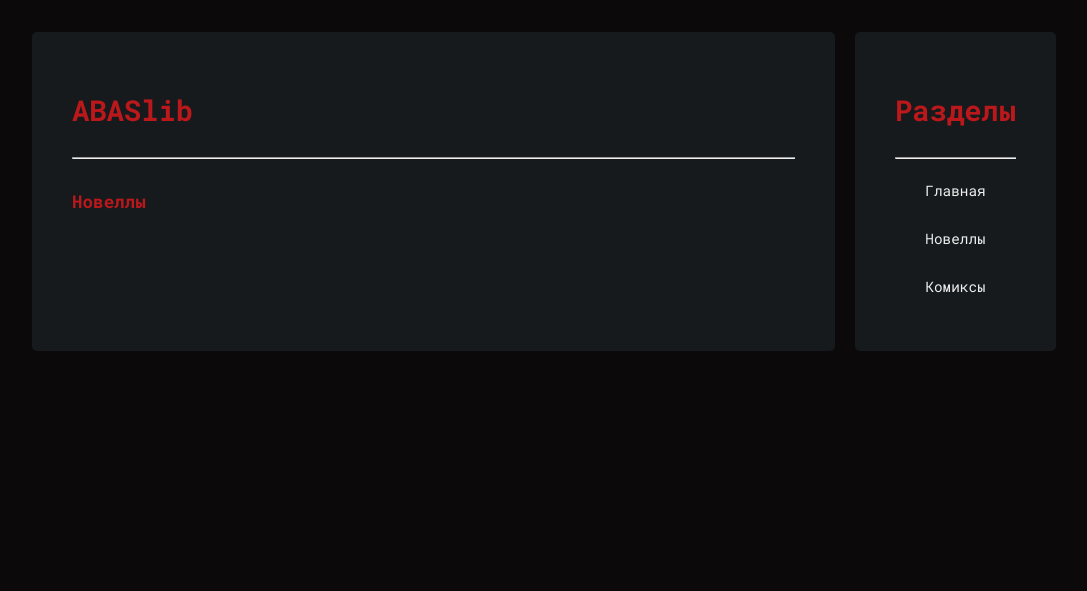
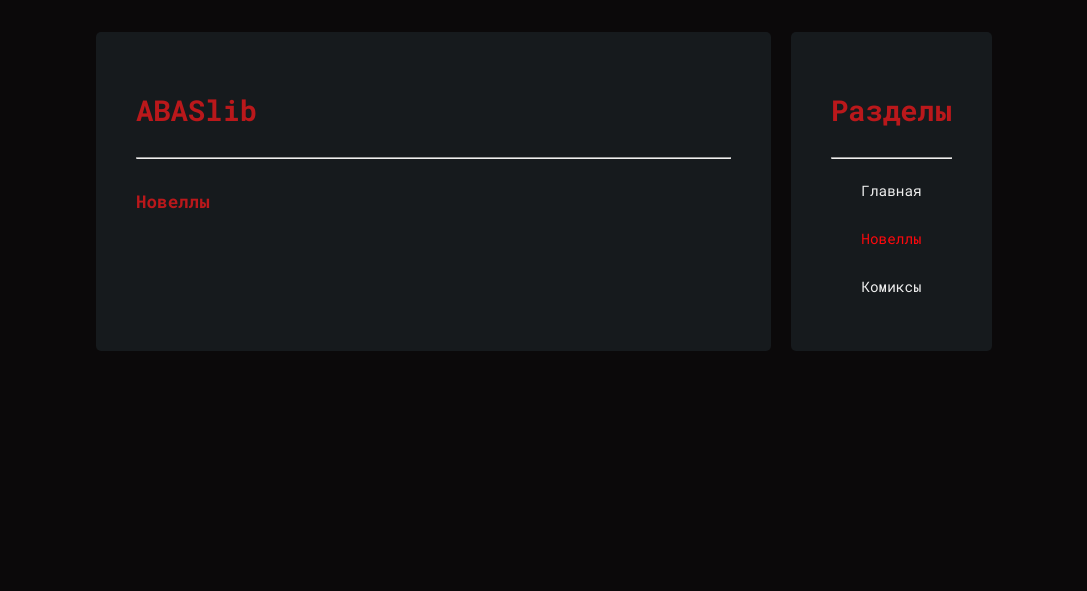
Before and after one commit to kv4D/abaslib, a Django app: page /text/ in a window 1280 px wide. Shown: the part 48-639 px from the top of the page, without its empty margins (96-1183 px from the left). Run offline with Django 5.2, Linux system fonts and the light colour scheme; data that the repository does not hold is empty.

Commit message:
Добавлены индикаторы активной секции

```diff
--- a/main/templates/main/graphic_titles.html
+++ b/main/templates/main/graphic_titles.html
@@ -35,7 +35,7 @@
         </button>
       </a>
       <a href="{% url 'main:graphic_titles' %}">
-        <button class="ref_button">
+        <button class="ref_button activated">
           Комиксы
         </button>
       </a>
--- a/main/templates/main/home.html
+++ b/main/templates/main/home.html
@@ -82,7 +82,7 @@
       <h1>Разделы</h1>
       <hr />
       <a href="{% url 'main:home' %}">
-        <button class="ref_button">
+        <button class="ref_button activated">
           Главная
         </button>
       </a>
--- a/main/templates/main/text_titles.html
+++ b/main/templates/main/text_titles.html
@@ -30,7 +30,7 @@
         </button>
       </a>
       <a href="{% url 'main:text_titles' %}">
-        <button class="ref_button">
+        <button class="ref_button activated">
           Новеллы
         </button>
       </a>
--- a/main/templates/main/title_page.html
+++ b/main/templates/main/title_page.html
@@ -69,7 +69,7 @@
       <br />
       <div class="button_group">
         <a href="{% url 'main:title_page' title.id %}?title_type={{ request.GET.title_type }}&section=about">
-          <button class="ref_button">
+          <button class="ref_button {% if request.GET.section == 'about' %}activated{% endif %}">
             <svg xmlns="http://www.w3.org/2000/svg" class="button_icon" fill="currentColor" class="bi bi-info-square" viewBox="0 0 16 16">
               <path d="M14 1a1 1 0 0 1 1 1v12a1 1 0 0 1-1 1H2a1 1 0 0 1-1-1V2a1 1 0 0 1 1-1zM2 0a2 2 0 0 0-2 2v12a2 2 0 0 0 2 2h12a2 2 0 0 0 2-2V2a2 2 0 0 0-2-2z"/>
               <path d="m8.93 6.588-2.29.287-.082.38.45.083c.294.07.352.176.288.469l-.738 3.468c-.194.897.105 1.319.808 1.319.545 0 1.178-.252 1.465-.598l.088-.416c-.2.176-.492.246-.686.246-.275 0-.375-.193-.304-.533zM9 4.5a1 1 0 1 1-2 0 1 1 0 0 1 2 0"/>
@@ -78,7 +78,7 @@
           </button>
         </a>
         <a href="{% url 'main:title_page' title.id %}?title_type={{ request.GET.title_type }}&section=chapters">
-          <button class="ref_button">
+          <button class="ref_button {% if request.GET.section == 'chapters' %}activated{% endif %}">
             <svg xmlns="http://www.w3.org/2000/svg" class="button_icon" fill="currentColor" class="bi bi-journal" viewBox="0 0 16 16">
               <path d="M3 0h10a2 2 0 0 1 2 2v12a2 2 0 0 1-2 2H3a2 2 0 0 1-2-2v-1h1v1a1 1 0 0 0 1 1h10a1 1 0 0 0 1-1V2a1 1 0 0 0-1-1H3a1 1 0 0 0-1 1v1H1V2a2 2 0 0 1 2-2"/>
               <path d="M1 5v-.5a.5.5 0 0 1 1 0V5h.5a.5.5 0 0 1 0 1h-2a.5.5 0 0 1 0-1zm0 3v-.5a.5.5 0 0 1 1 0V8h.5a.5.5 0 0 1 0 1h-2a.5.5 0 0 1 0-1zm0 3v-.5a.5.5 0 0 1 1 0v.5h.5a.5.5 0 0 1 0 1h-2a.5.5 0 0 1 0-1z"/>
@@ -87,7 +87,7 @@
           </button>
         </a>
         <a href="{% url 'main:title_page' title.id %}?title_type={{ request.GET.title_type }}&section=comments">
-          <button class="ref_button">
+          <button class="ref_button {% if request.GET.section == 'comments' %}activated{% endif %}">
             <svg xmlns="http://www.w3.org/2000/svg" class="button_icon" fill="currentColor" class="bi bi-chat-square-text" viewBox="0 0 16 16">
               <path d="M14 1a1 1 0 0 1 1 1v8a1 1 0 0 1-1 1h-2.5a2 2 0 0 0-1.6.8L8 14.333 6.1 11.8a2 2 0 0 0-1.6-.8H2a1 1 0 0 1-1-1V2a1 1 0 0 1 1-1zM2 0a2 2 0 0 0-2 2v8a2 2 0 0 0 2 2h2.5a1 1 0 0 1 .8.4l1.9 2.533a1 1 0 0 0 1.6 0l1.9-2.533a1 1 0 0 1 .8-.4H14a2 2 0 0 0 2-2V2a2 2 0 0 0-2-2z"/>
               <path d="M3 3.5a.5.5 0 0 1 .5-.5h9a.5.5 0 0 1 0 1h-9a.5.5 0 0 1-.5-.5M3 6a.5.5 0 0 1 .5-.5h9a.5.5 0 0 1 0 1h-9A.5.5 0 0 1 3 6m0 2.5a.5.5 0 0 1 .5-.5h5a.5.5 0 0 1 0 1h-5a.5.5 0 0 1-.5-.5"/>
--- a/static/css/base_styles.css
+++ b/static/css/base_styles.css
@@ -66,6 +66,10 @@ a:hover {
     font-weight: bold;
 }
 
+.activated {
+    color: var(--link-color-hover) !important;
+}
+
 footer,
 header,
 #main_content,
@@ -122,7 +126,7 @@ footer {
 .container {
     display: flex;
     flex: 1;
-    width: 80%;
+    width: 70%;
     max-width: 1500px;
     margin: 80px auto 30px auto;
     gap: 20px;
--- a/static/css/main/title_styles.css
+++ b/static/css/main/title_styles.css
@@ -3,7 +3,7 @@
 }
 
 .container {
-    width: 60%;
+    width: 50%;
 }
 
 #main_content {
```
